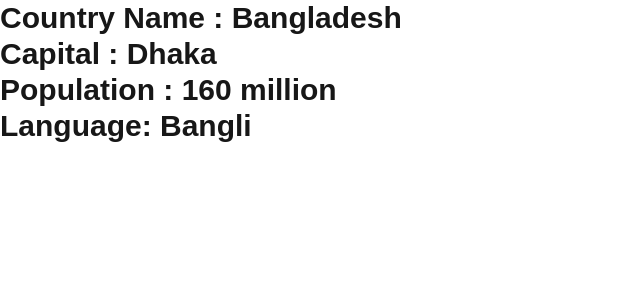
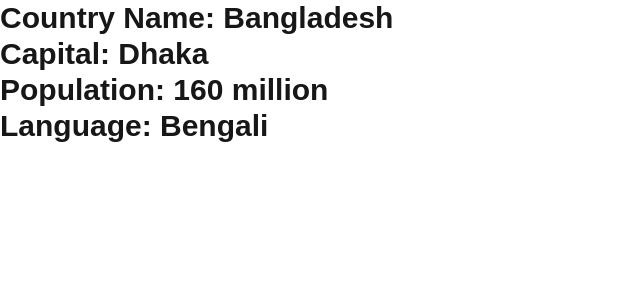
Before and after one commit to AhmedRaza050/dynamic-routes-, a Next.js app: page /country/bangladesh in a window 1280 px wide. Shown: the top 300 px of the page, without its empty margins (0-640 px from the left). Built offline with nearby package versions, Linux system fonts and the light colour scheme.

Commit message:
updated props

```diff
--- /dev/null
+++ b/app/components/CountryCard.tsx
@@ -0,0 +1,21 @@
+import React from "react";
+
+interface CountryCardProps {
+  name: string;
+  capital: string;
+  population: string;
+  languages: string;
+}
+
+function CountryCard({ name, capital, population, languages }: CountryCardProps) {
+  return (
+    <div>
+      <h1 className="text-3xl font-bold">Country Name: {name}</h1>
+      <h1 className="text-3xl font-bold">Capital: {capital}</h1>
+      <h1 className="text-3xl font-bold">Population: {population}</h1>
+      <h1 className="text-3xl font-bold">Language: {languages}</h1>
+    </div>
+  );
+}
+
+export default CountryCard;
--- a/app/country/[country_names]/page.tsx
+++ b/app/country/[country_names]/page.tsx
@@ -1,52 +1,57 @@
-function CountryName({params}: {params: {country_names: string}}) {
-    const countries:any={
-        pakistan:{
+import CountryCard from "../../components/CountryCard";
+
+function CountryName({ params }: { params: { country_names: string } }) {
+  const countries: any = {
+    pakistan: {
       name: "Pakistan",
       capital: "Islamabad",
       population: "220 million",
-            languages: "Urdu"
+      languages: "Urdu",
     },
-        india:{
+    india: {
       name: "India",
-            capital: "New delhi",
+      capital: "New Delhi",
       population: "1.3 billion",
-            languages: "Hindi"
+      languages: "Hindi",
     },
-        bangladesh:{
+    bangladesh: {
       name: "Bangladesh",
       capital: "Dhaka",
       population: "160 million",
-            languages: "Bangli"
+      languages: "Bengali",
     },
-        iran:{
+    iran: {
       name: "Iran",
       capital: "Tehran",
       population: "80 million",
-            languages: "Persian"
+      languages: "Persian",
     },
-        china:{
+    china: {
       name: "China",
       capital: "Beijing",
       population: "1.4 billion",
-            languages: "Chinese"
+      languages: "Chinese",
+    },
+  };
+
+  if (Object.keys(countries).includes(params.country_names)) {
+    const country = countries[params.country_names];
+
+    return (
+      <CountryCard
+        name={country.name}
+        capital={country.capital}
+        population={country.population}
+        languages={country.languages}
+      />
+    );
+  } else {
+    return (
+      <div>
+        <h1 className="text-3xl font-bold">Country not found</h1>
+      </div>
+    );
   }
 }
-    if(Object.keys(countries).includes(params.country_names)) {
-        return (
-            <div>
-                <h1 className="text-3xl font-bold"> Country Name : {countries[params.country_names].name}</h1>
-                <h1 className="text-3xl font-bold">Capital : {countries[params.country_names].capital}</h1>
-                <h1 className="text-3xl font-bold">Population : {countries[params.country_names].population}</h1>
-                <h1 className="text-3xl font-bold">Language: {countries[params.country_names].languages}</h1>
-            </div>
-        )
-    }  else {
-        return (
-            <div>
-                <h1>Counntry not found</h1>
-            </div>
-        )
-    }
 
-}
-export default CountryName
+export default CountryName;
--- a/app/layout.tsx
+++ b/app/layout.tsx
@@ -29,6 +29,7 @@ export default function RootLayout({
         className={`${geistSans.variable} ${geistMono.variable} antialiased`}
       >
         {children}
+
       </body>
     </html>
   );
--- a/app/middleware.ts
+++ /dev/null
@@ -1,12 +0,0 @@
-import { NextResponse } from 'next/server'
-import type { NextRequest } from 'next/server'
-
-// This function can be marked `async` if using `await` inside
-export function middleware(request: NextRequest) {
-  return NextResponse.redirect(new URL('/home', request.url))
-}
-
-// See "Matching Paths" below to learn more
-export const config = {
-  matcher: '/about/:path*',
-}
```
Also changed, not shown: app/country/page.tsx (+46 -8 lines). Lines whose indentation alone changed are shown as unchanged.
